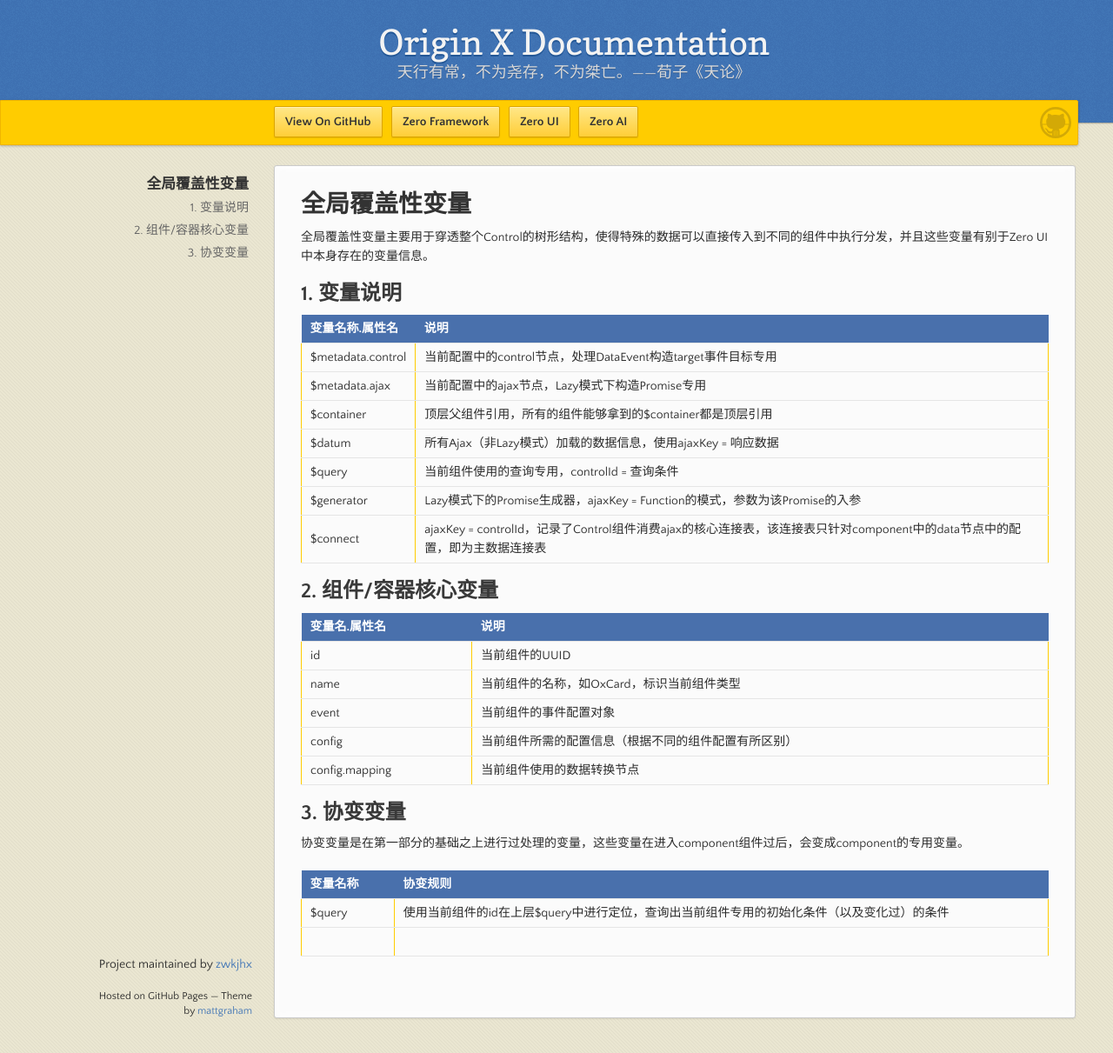
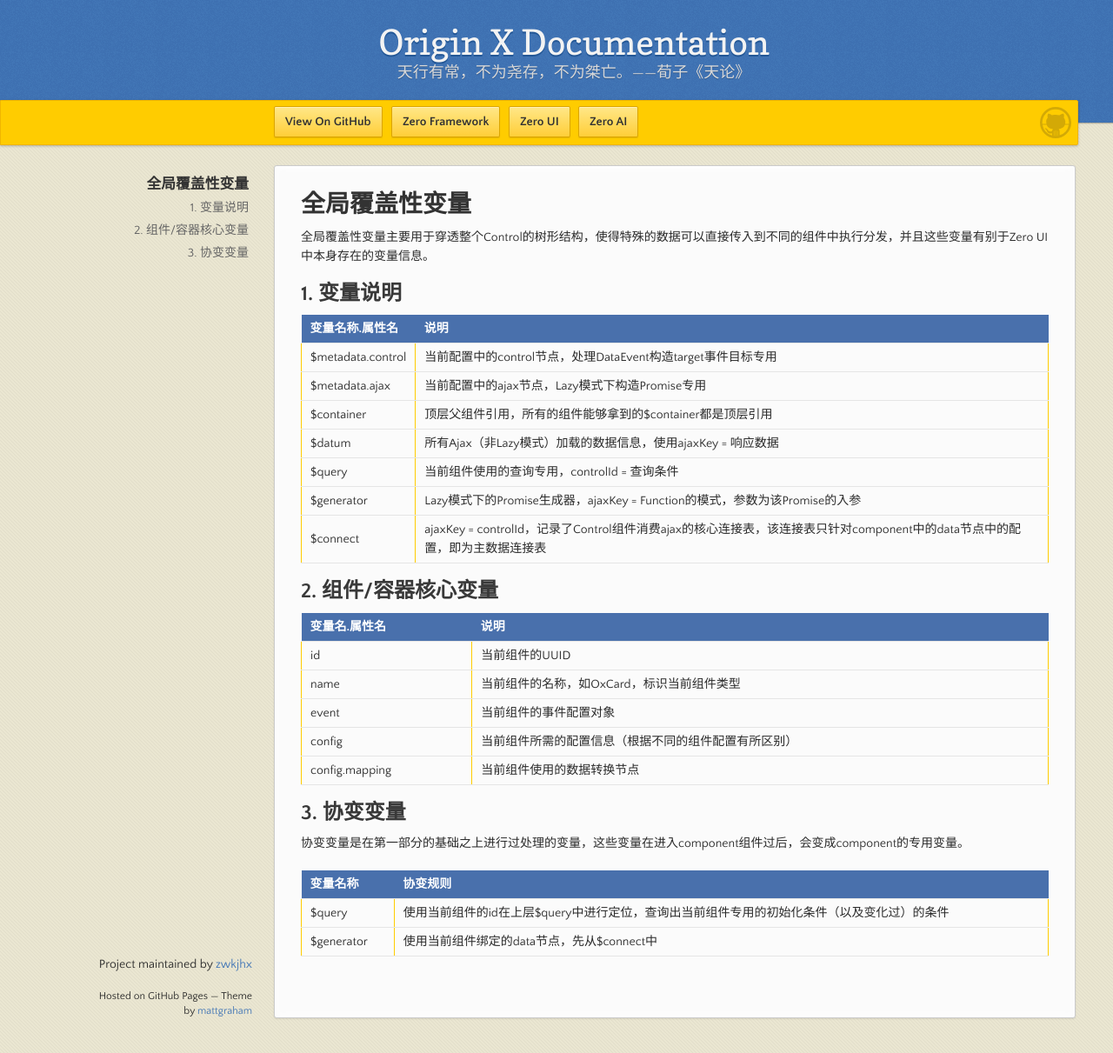
Before and after one commit to zwkjhx/ox-doc, a Jekyll site: the page built from specification/3-origin-xgui-fan/spo-016-quan-ju-fu-gai-xing-bian-liang.md, in a window 1280 px wide and 1211 px high. Shown: the whole window at 87% size. Built offline with Jekyll 4.4.1, drawn with Linux system fonts in a browser that asks for light colours; our own code applies the rules of GitHub Pages for plain Markdown files.

Commit message:
Updates specification/3-origin-xgui-fan/spo-016-quan-ju-fu-gai-xing-bian-liang.md
Auto commit by GitBook Editor

```diff
--- a/specification/3-origin-xgui-fan/spo-016-quan-ju-fu-gai-xing-bian-liang.md
+++ b/specification/3-origin-xgui-fan/spo-016-quan-ju-fu-gai-xing-bian-liang.md
@@ -31,4 +31,4 @@
 | 变量名称 | 协变规则 |
 | :--- | :--- |
 | $query | 使用当前组件的id在上层$query中进行定位，查询出当前组件专用的初始化条件（以及变化过）的条件 |
-|  |  |
+| $generator | 使用当前组件绑定的data节点，先从$connect中 |
```
